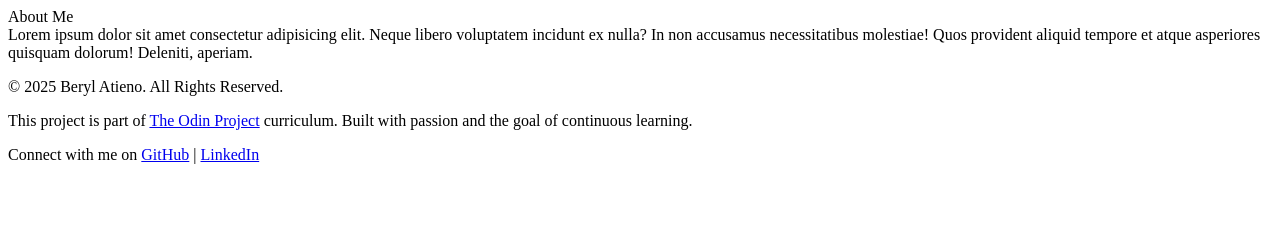
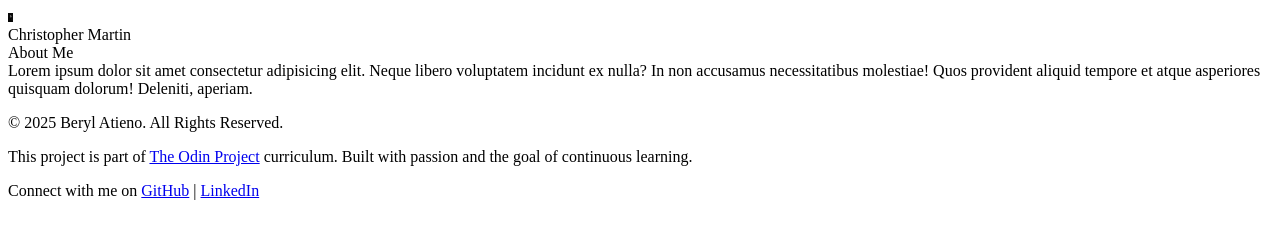
Before and after one commit to BerylCAtieno/homepage, a plain HTML site: page index.html in a window 1280 px wide. Drawn offline with Linux system fonts and the light colour scheme.

Commit message:
add profile image

```diff
--- a/index.html
+++ b/index.html
@@ -9,8 +9,8 @@
 <body>
     <section id="home">
         <div class="flex-container home-elements">
-            <div id="profile-image"></div>
-            <div id="profile-name"></div>
+            <div id="profile-image"><img src="assets/profile-headshot.jpg" alt="profile image stock photo - a man dressed in black turtleneck" width="5rem" height="auto"></div>
+            <div id="profile-name">Christopher Martin</div>
             <div id="about-content-container" class="flex-container">
                 <div id="about-me">About Me</div>
                 <div id="about-me-description">Lorem ipsum dolor sit amet consectetur adipisicing elit. Neque libero voluptatem incidunt ex nulla? In non accusamus necessitatibus molestiae! Quos provident aliquid tempore et atque asperiores quisquam dolorum! Deleniti, aperiam.</div>
```
Also changed, not shown: assets/profile-headshot.jpg (added).
